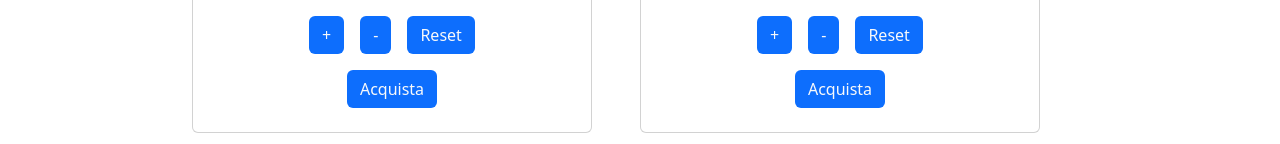
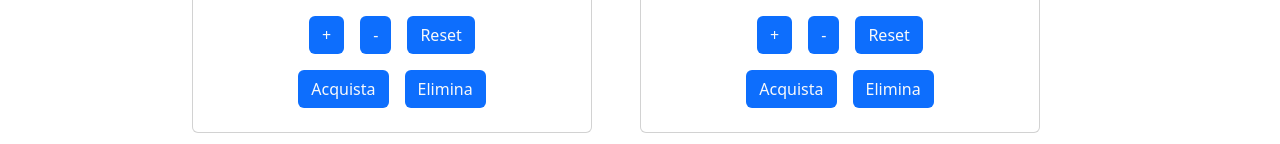
Before and after one commit to giorgiocoppola/vini-bootstrap, a React (Create React App) app: page / in a window 1280 px wide. Shown: the part 656-800 px from the top of the page. Built offline with nearby package versions, Linux system fonts and the light colour scheme.

Commit message:
Inserimento del bottone Elimina

```diff
--- a/src/Menu/Home.js
+++ b/src/Menu/Home.js
@@ -1,10 +1,19 @@
-import React from 'react'
+import React, { useState } from 'react'
 import vini from '../minicomponents/vini'
 import Header from '../components/Header'
 import  Footer from'../components/Footer'
 import Vini from '../components/Vini'
 
 function Home() {
+
+   const [elencovini,setElencovini] = useState([...vini])
+
+    const handleDelete = id => {
+
+        const deletevini = vini.filter( vino => vino.id !== id );
+        setElencovini(deletevini);
+    }
+
   return (
     <div className="App">
 
@@ -12,8 +21,8 @@ function Home() {
 
          <div className ="d-flex flex-row flex-wrap justify-content-center justify-items-center mt-5">
          {
-           vini.map((vino) =>{
-           return <Vini key={vino.id} {...vino} />
+           elencovini.map((vino) =>{
+           return <Vini key={vino.id} {...vino} handleDelete={handleDelete} />
           }) }
          </div>
         <Footer />
--- a/src/components/Vini.js
+++ b/src/components/Vini.js
@@ -2,7 +2,7 @@ import React,{useState, useEffect} from 'react'
 
 
 
-const Vini = ({nome,img,prezzo,max}) => {
+const Vini = ({id,nome,img,prezzo,max,handleDelete}) => {
 
 
     const [count,setCount] = useState(0);
@@ -96,6 +96,7 @@ const Vini = ({nome,img,prezzo,max}) => {
             <div className="btn-2 mt-3">
 
               <button className="btn bg-primary text-light" onClick={acquista}>Acquista</button>
+              <button className="btn bg-primary text-light ms-3" onClick={()=> handleDelete(id)}>Elimina</button>
               <p className="card-text text-danger">{message}</p>
 
           </div>
```
